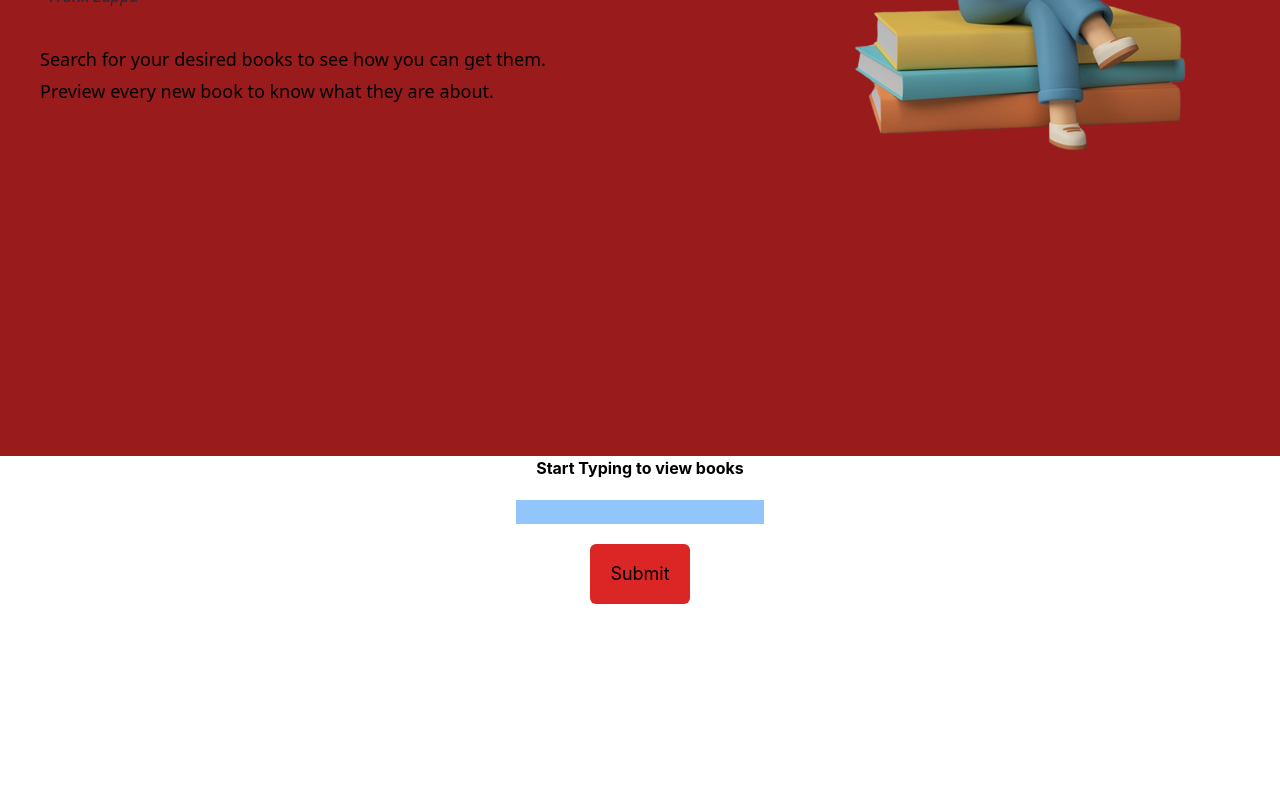
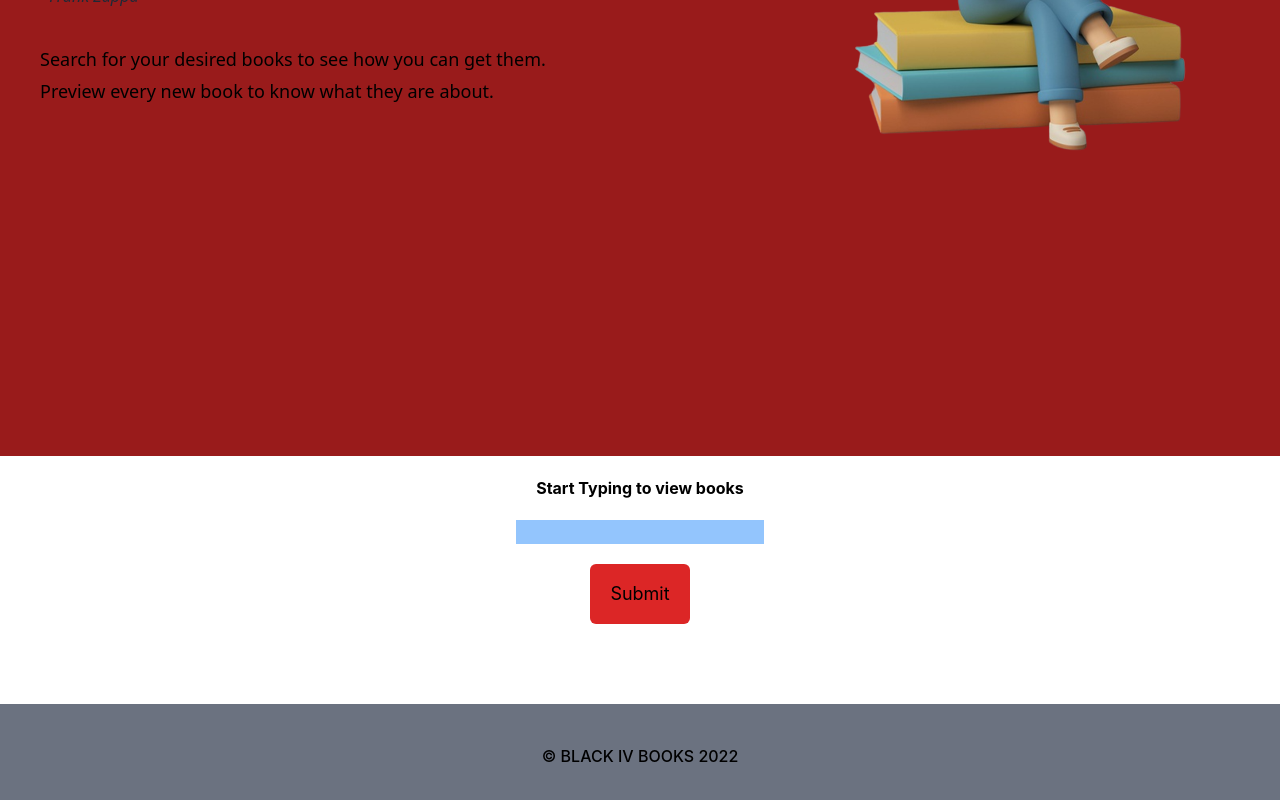
Before and after one commit to chengivan2/blackiv-books, a React (Create React App) app in the folder blackivbooks/: page / in a window 1280 px wide. Shown: the part 344-1144 px from the top of the page. Before the commit the page ends 988 px from the top, so only its background shows below. Built offline with nearby package versions, Linux system fonts and the light colour scheme.

Commit message:
Books box styled. Footer added

```diff
--- a/blackivbooks/src/App.js
+++ b/blackivbooks/src/App.js
@@ -26,7 +26,7 @@ function App() {
   return (
     <div className="min-w-full py-15">
 
-      <div className='flex justify-center'>
+      <div className='flex justify-center pt-5'>
         <h2 className='font-bold'>Start Typing to view books</h2>
       </div>
 
@@ -40,13 +40,15 @@ function App() {
         </div>
       </form>
 
-      <div className='grid grid-cols-4 gap-4'>
+      <div className='grid md:grid-cols-4 gap-6 justify-center px-5 py-5'>
         {result.map(book => (
-          <div>
+          <div className='bg-gray-300 hover:bg-gray-500 flex flex-col py-5 justify-center rounded-xl align-center'>
 
             <a target="_blank" href={book.volumeInfo.previewLink}>
-              <img src={book.volumeInfo.imageLinks.thumbnail} alt={book.volumeInfo.title}/>
-              <p className='py-2'>{book.volumeInfo.title}</p>
+              <div className='flex justify-center align-center'>
+                <img src={book.volumeInfo.imageLinks.thumbnail} alt={book.volumeInfo.title}/>
+              </div>
+              <p className='text-center py-3'>{book.volumeInfo.title}</p>
             </a>
 
           </div>
--- /dev/null
+++ b/blackivbooks/src/footerComponent.js
@@ -0,0 +1,16 @@
+import React from 'react';
+
+class Footer extends React.Component {
+    render() {
+      return (
+        <footer className='bg-gray-500 min-h-fit py-10 flex justify-center'>
+            <p className='font-medium'>
+                &copy; BLACK IV BOOKS 2022
+            </p>
+
+        </footer>
+      )
+    }
+}
+
+export default Footer;
--- a/blackivbooks/src/index.js
+++ b/blackivbooks/src/index.js
@@ -2,7 +2,8 @@ import React from 'react';
 import ReactDOM from 'react-dom/client';
 import './index.css';
 import App from './App';
-import Header from './headerComponent'
+import Header from './headerComponent';
+import Footer from './footerComponent';
 import reportWebVitals from './reportWebVitals';
 
 const root = ReactDOM.createRoot(document.getElementById('root'));
@@ -10,6 +11,7 @@ root.render(
   <React.StrictMode>
     <Header/>
     <App />
+    <Footer />
   </React.StrictMode>
 );
 
```
